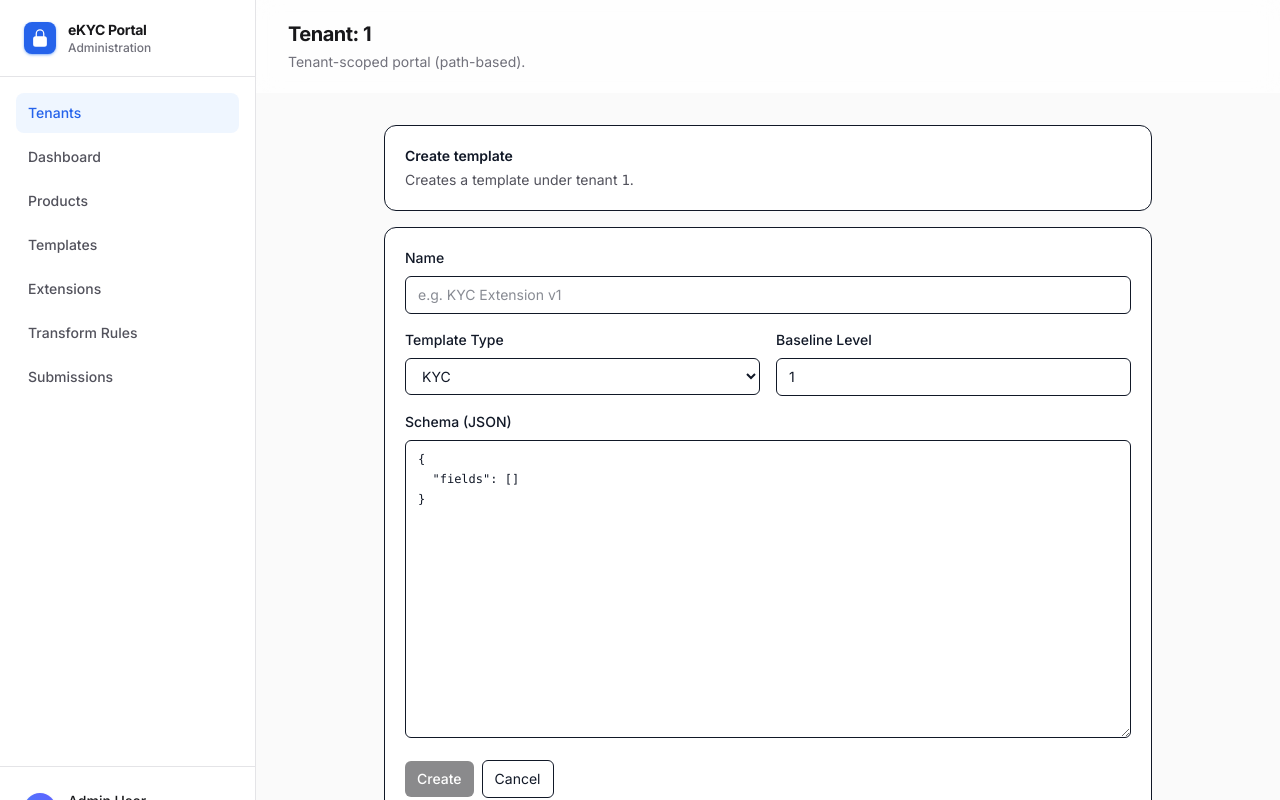
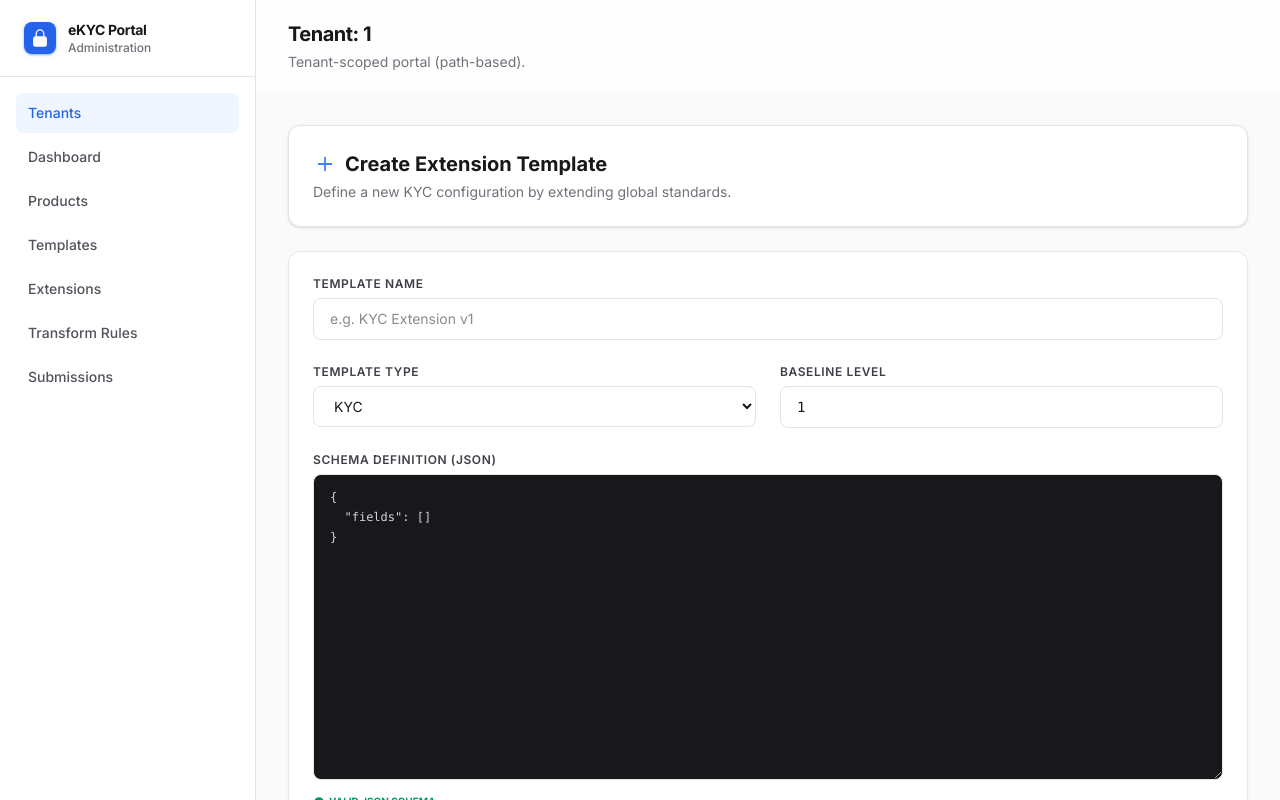
Before and after one commit to berhanu-tarekegn/onboarding-and-verification-services-portal, a Next.js app: page /tenants/1/templates/new in a window 1280 px wide. Shown: the top 800 px of the page. Built offline with nearby package versions, Linux system fonts and the light colour scheme.

Commit message:
feat: Implement dynamic form rendering and add new pages for tenant submissions and templates.

```diff
--- a/src/app/tenants/[tenantId]/templates/new/page.tsx
+++ b/src/app/tenants/[tenantId]/templates/new/page.tsx
@@ -33,30 +33,38 @@ export default function NewTemplatePage({
   const canSave = name.trim().length > 0 && parsed.ok;
 
   return (
-    <div className="mx-auto w-full max-w-3xl space-y-4">
-      <div className="rounded-xl border bg-white p-5">
-        <div className="text-sm font-semibold">Create template</div>
-        <div className="mt-1 text-sm text-zinc-600">
-          Creates a template under tenant <code>{tenantId}</code>.
+    <div className="space-y-6">
+      <div className="flex justify-between items-center bg-white dark:bg-slate-900 p-6 rounded-xl border border-zinc-200 dark:border-slate-800 shadow-sm relative overflow-hidden transition-all duration-300">
+        <div className="absolute right-0 top-0 w-64 h-64 bg-brand-500/5 dark:bg-brand-500/10 rounded-full blur-3xl -z-10 -translate-y-1/2 translate-x-1/2"></div>
+        <div>
+          <h1 className="text-xl font-bold text-zinc-900 dark:text-white flex items-center gap-2">
+            <svg xmlns="http://www.w3.org/2000/svg" viewBox="0 0 20 20" fill="currentColor" className="w-6 h-6 text-brand-500">
+              <path d="M10.75 4.75a.75.75 0 0 0-1.5 0v4.5h-4.5a.75.75 0 0 0 0 1.5h4.5v4.5a.75.75 0 0 0 1.5 0v-4.5h4.5a.75.75 0 0 0 0-1.5h-4.5v-4.5Z" />
+            </svg>
+            Create Extension Template
+          </h1>
+          <p className="mt-1 text-sm text-zinc-500 dark:text-slate-400">
+            Define a new KYC configuration by extending global standards.
+          </p>
         </div>
       </div>
 
-      <div className="rounded-xl border bg-white p-5 space-y-4">
+      <div className="sleek-card glass p-6 space-y-6">
         <div>
-          <div className="text-sm font-medium">Name</div>
+          <label className="block text-xs font-semibold text-zinc-700 dark:text-slate-300 mb-1.5 uppercase tracking-wider">Template Name</label>
           <input
-            className="mt-2 w-full rounded-md border bg-white px-3 py-2 text-sm"
+            className="w-full rounded-lg border border-zinc-200 dark:border-slate-700 bg-white dark:bg-slate-950 px-4 py-2.5 text-sm text-zinc-900 dark:text-white focus:ring-2 focus:ring-brand-500/20 focus:border-brand-500 outline-none transition-all"
             value={name}
             onChange={(e) => setName(e.target.value)}
             placeholder="e.g. KYC Extension v1"
           />
         </div>
 
-        <div className="grid grid-cols-2 gap-4">
+        <div className="grid grid-cols-1 sm:grid-cols-2 gap-6">
           <div>
-            <div className="text-sm font-medium">Template Type</div>
+            <label className="block text-xs font-semibold text-zinc-700 dark:text-slate-300 mb-1.5 uppercase tracking-wider">Template Type</label>
             <select
-              className="mt-2 w-full rounded-md border bg-white px-3 py-2 text-sm"
+              className="w-full rounded-lg border border-zinc-200 dark:border-slate-700 bg-white dark:bg-slate-950 px-4 py-2.5 text-sm text-zinc-900 dark:text-white focus:ring-2 focus:ring-brand-500/20 focus:border-brand-500 outline-none transition-all cursor-pointer"
               value={templateType}
               onChange={(e) => setTemplateType(e.target.value)}
             >
@@ -65,11 +73,11 @@ export default function NewTemplatePage({
             </select>
           </div>
           <div>
-            <div className="text-sm font-medium">Baseline Level</div>
+            <label className="block text-xs font-semibold text-zinc-700 dark:text-slate-300 mb-1.5 uppercase tracking-wider">Baseline Level</label>
             <input
               type="number"
               min={1}
-              className="mt-2 w-full rounded-md border bg-white px-3 py-2 text-sm"
+              className="w-full rounded-lg border border-zinc-200 dark:border-slate-700 bg-white dark:bg-slate-950 px-4 py-2.5 text-sm text-zinc-900 dark:text-white focus:ring-2 focus:ring-brand-500/20 focus:border-brand-500 outline-none transition-all font-mono"
               value={baselineLevel}
               onChange={(e) => setBaselineLevel(parseInt(e.target.value) || 1)}
             />
@@ -77,23 +85,50 @@ export default function NewTemplatePage({
         </div>
 
         <div>
-          <div className="text-sm font-medium">Schema (JSON)</div>
+          <label className="block text-xs font-semibold text-zinc-700 dark:text-slate-300 mb-1.5 uppercase tracking-wider">Schema definition (JSON)</label>
           <textarea
-            className="mt-2 w-full rounded-md border bg-white px-3 py-2 font-mono text-xs leading-5"
+            className="w-full rounded-lg border border-zinc-200 dark:border-slate-700 bg-zinc-900 px-4 py-3 font-mono text-xs leading-5 text-zinc-300 focus:ring-2 focus:ring-brand-500/20 focus:border-brand-500 outline-none transition-all shadow-inner"
             rows={14}
             value={schemaText}
             onChange={(e) => setSchemaText(e.target.value)}
           />
           {!parsed.ok ? (
-            <div className="mt-2 text-sm text-red-600">JSON error: {parsed.error}</div>
-          ) : null}
+            <div className="mt-2 text-xs font-bold text-red-600 dark:text-red-400 flex items-center gap-1.5 bg-red-50 dark:bg-red-500/10 px-2 py-1 rounded inline-flex border border-red-200 dark:border-red-500/20">
+              <svg xmlns="http://www.w3.org/2000/svg" viewBox="0 0 20 20" fill="currentColor" className="w-3.5 h-3.5">
+                <path fillRule="evenodd" d="M18 10a8 8 0 1 1-16 0 8 8 0 0 1 16 0Zm-8-5a.75.75 0 0 1 .75.75v4.5a.75.75 0 0 1-1.5 0v-4.5A.75.75 0 0 1 10 5Zm0 10a1 1 0 1 0 0-2 1 1 0 0 0 0 2Z" clipRule="evenodd" />
+              </svg>
+              Syntax Error: {parsed.error}
+            </div>
+          ) : (
+            <div className="mt-2 text-[10px] font-bold text-emerald-600 dark:text-emerald-400 uppercase flex items-center gap-1">
+              <svg xmlns="http://www.w3.org/2000/svg" viewBox="0 0 20 20" fill="currentColor" className="w-3 h-3">
+                <path fillRule="evenodd" d="M10 18a8 8 0 1 0 0-16 8 8 0 0 0 0 16Zm3.857-9.809a.75.75 0 0 0-1.214-.882l-3.483 4.79-1.88-1.88a.75.75 0 1 0-1.06 1.061l2.5 2.5a.75.75 0 0 0 1.137-.089l4.13-5.69Z" clipRule="evenodd" />
+              </svg>
+              Valid JSON Schema
+            </div>
+          )}
         </div>
 
-        {error ? <div className="text-sm text-red-600">{error}</div> : null}
+        {error ? (
+          <div className="rounded-lg bg-red-50 dark:bg-red-500/10 border border-red-200 dark:border-red-500/20 p-4 text-sm text-red-600 dark:text-red-400 flex items-start gap-2">
+            <svg xmlns="http://www.w3.org/2000/svg" viewBox="0 0 20 20" fill="currentColor" className="w-5 h-5 shrink-0">
+              <path fillRule="evenodd" d="M18 10a8 8 0 1 1-16 0 8 8 0 0 1 16 0Zm-8-5a.75.75 0 0 1 .75.75v4.5a.75.75 0 0 1-1.5 0v-4.5A.75.75 0 0 1 10 5Zm0 10a1 1 0 1 0 0-2 1 1 0 0 0 0 2Z" clipRule="evenodd" />
+            </svg>
+            {error}
+          </div>
+        ) : null}
 
-        <div className="flex items-center gap-2">
+        <div className="pt-6 border-t border-zinc-100 dark:border-slate-800 flex items-center justify-end gap-3">
           <button
-            className="rounded-md bg-zinc-900 px-3 py-2 text-sm font-medium text-white hover:bg-zinc-800 disabled:opacity-50"
+            className="rounded-lg px-4 py-2 text-sm font-medium text-zinc-700 dark:text-slate-300 hover:bg-zinc-100 dark:hover:bg-slate-800 transition-colors disabled:opacity-50"
+            type="button"
+            onClick={() => router.back()}
+            disabled={saving}
+          >
+            Cancel
+          </button>
+          <button
+            className="rounded-lg bg-brand-600 px-6 py-2 text-sm font-bold text-white hover:bg-brand-500 active:scale-[0.98] shadow-sm shadow-brand-500/20 transition-all uppercase tracking-wider disabled:opacity-50 flex items-center gap-2"
             type="button"
             disabled={saving || !canSave}
             onClick={async () => {
@@ -121,15 +156,14 @@ export default function NewTemplatePage({
               }
             }}
           >
-            {saving ? "Creating…" : "Create"}
-          </button>
-          <button
-            className="rounded-md border px-3 py-2 text-sm hover:bg-zinc-50"
-            type="button"
-            onClick={() => router.back()}
-            disabled={saving}
-          >
-            Cancel
+            {saving ? (
+              <>
+                <div className="animate-spin h-4 w-4 border-2 border-white border-t-transparent rounded-full"></div>
+                Creating...
+              </>
+            ) : (
+              "Create Template"
+            )}
           </button>
         </div>
       </div>
```
Also changed, not shown: src/app/tenants/[tenantId]/submissions/new/page.tsx (+44 -15 lines), src/components/forms/DynamicFormRenderer.tsx (+40 -18 lines).
